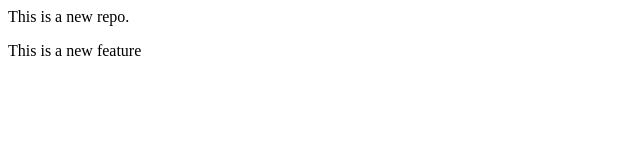
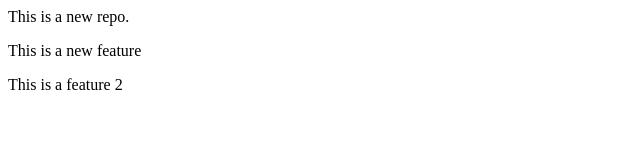
Before and after one commit to Abdulriaz77/Local-Repo, a plain HTML site: page index.html in a window 1280 px wide. Shown: the whole page, without its empty margins (0-640 px from the left). Drawn offline with Linux system fonts and the light colour scheme.

Commit message:
Add new feature

```diff
--- a/index.html
+++ b/index.html
@@ -1,2 +1,3 @@
 <p>This is a new repo.</p>
 <p>This is a new feature</p>
+<p>This is a feature 2</p>
```
